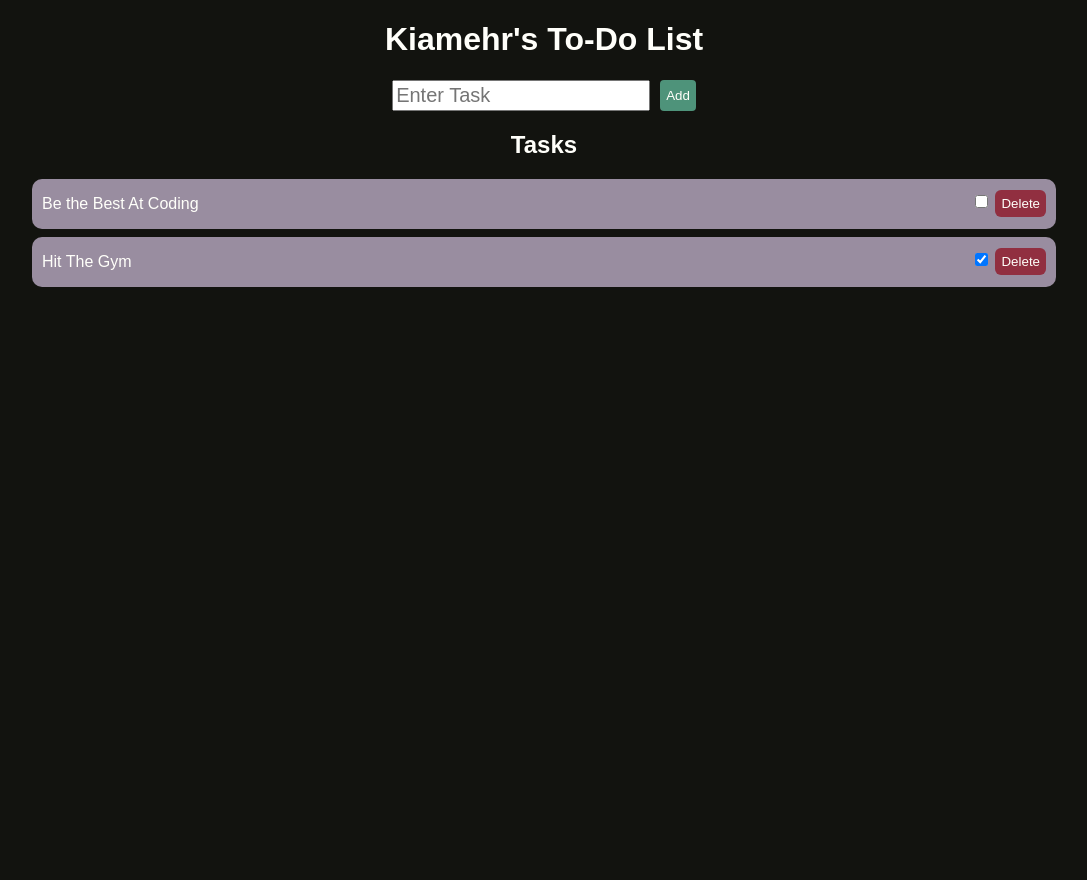
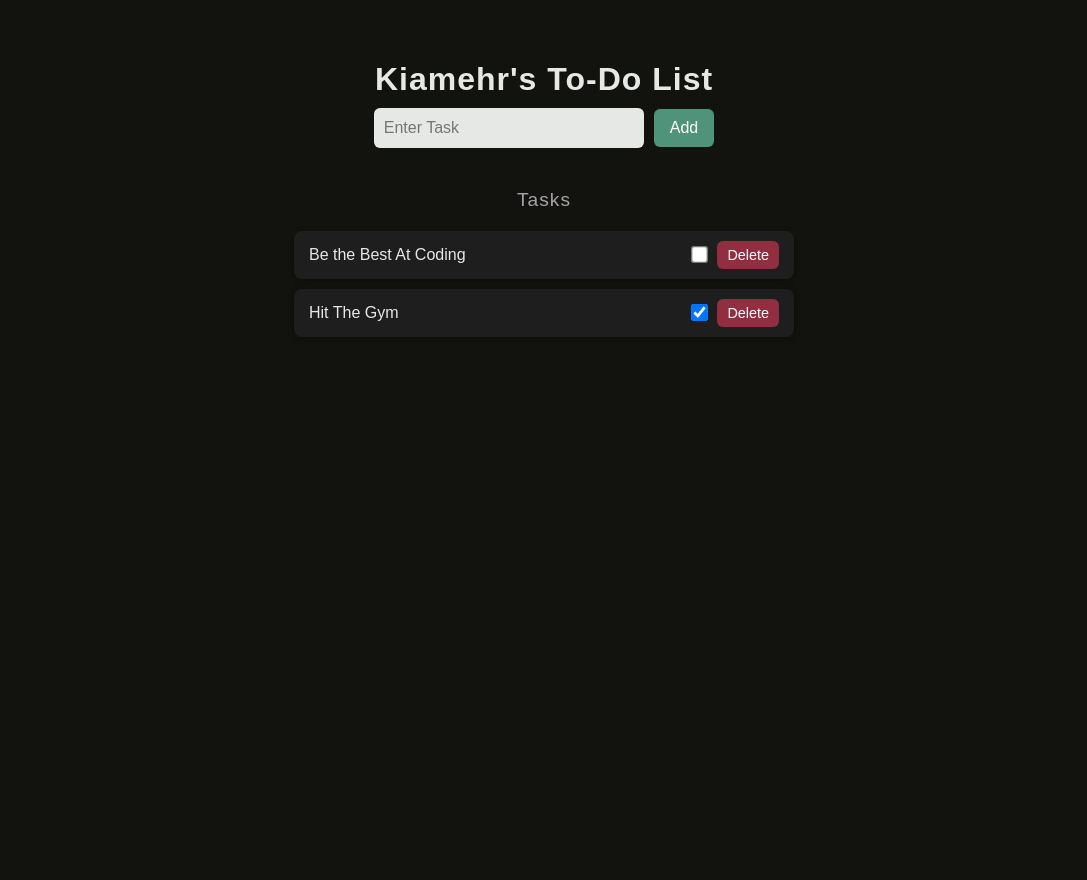
Before and after one commit to kiyamehr/To-DO-List-WIth-Flask, a Flask app: page / in a window 1280 px wide. Shown: the whole page, without its empty margins (96-1183 px from the left). Before the commit the page ends 287 px from the top, so only its background shows below. Run offline with Flask 3, Linux system fonts and the light colour scheme.

Commit message:
imporved CSS Visuals

```diff
--- a/app.py
+++ b/app.py
@@ -1,5 +1,5 @@
 from flask import Flask, render_template, url_for, request, redirect
-from random import randint
+import random
 
 app = Flask(__name__)
 
@@ -19,21 +19,24 @@ tasks = [
 def home():
     if request.method == "POST":
         todo_name = request.form["todo_name"]
-        cur_id = randint(1, 1000)
-        tasks.append({
-            "id" : cur_id,
-            "name" : todo_name,
-            "checked" : False,
-        })
+        cur_id = random.randint(1, 1000)
+        tasks.append(
+            {
+                "id": cur_id,
+                "name": todo_name,
+                "checked": False,
+            }
+        )
 
     return render_template("index.html", tasks=tasks)
+
 
 # <int:todo_id> = its gonna get an integer thats called todo_id \
 # so the checked is for that
 @app.route("/checked<int:todo_id>", methods=["POST"])
 def checked_todo(todo_id):
     for task in tasks:
-        if task['id'] == todo_id:
+        if task["id"] == todo_id:
             task["checked"] = not task["checked"]
             break
 
@@ -42,11 +45,11 @@ def checked_todo(todo_id):
 
 @app.route("/delete<int:todo_id>", methods=["POST"])
 def delete_todo(todo_id):
-    global tasks
     for task in tasks:
         if task["id"] == todo_id:
             tasks.remove(task)
     return redirect(url_for("home"))
 
+
 if __name__ == "__main__":
     app.run(debug=True)
--- a/static/style.css
+++ b/static/style.css
@@ -1,68 +1,118 @@
 body {
-    font-family: "Arial", "Helvetica", "sans-serif";
-    color: #FFFFFA;
+    font-family: "Poppins", "Arial", "Helvetica", sans-serif;
+    color: #fefefe;
     background-color: #12130F;
+    margin: 0;
+    padding: 40px 0;
+    display: flex;
+    flex-direction: column;
+    align-items: center;
+    min-height: 100vh;
 }
 
-button {
-    color: #FFFFFA
+/* Headings */
+h1, h2 {
+    text-align: center;
+    margin-bottom: 20px;
+    color: #E6E8E6;
+    letter-spacing: 1px;
 }
 
-h1, h2{
-    text-align: center;
+h1 {
+    font-size: 2rem;
+    margin-bottom: 10px;
+}
+
+h2 {
+    font-size: 1.2rem;
+    font-weight: 400;
+    color: #A7A2A9;
 }
 
 .input-container {
     display: flex;
     justify-content: center;
-    text-align: center;
-
-    /* space bitween them */
+    align-items: center;
     gap: 10px;
+    margin-bottom: 25px;
 }
 
 #input-todo {
     width: 250px;
-    height: 25px;
-    font-size: 1.25rem;
+    height: 40px;
+    font-size: 1rem;
+    border-radius: 6px;
+    border: none;
+    outline: none;
+    padding: 0 10px;
+    background-color: #E6E8E6;
+    color: #12130F;
+    transition: 0.3s ease;
+}
+
+#input-todo:focus {
+    box-shadow: 0 0 0 3px #4E937A70;
 }
 
 #add-todo {
-    border-radius: 4px;
+    border-radius: 6px;
     border: none;
     background-color: #4E937A;
+    color: #fff;
+    padding: 10px 16px;
+    font-size: 1rem;
     cursor: pointer;
-    transition: 0.5s ease;
+    transition: all 0.3s ease;
 }
-#add-todo:hover{
-    background-color: green;
-    padding: 1.1% 1.1% 1.1% 1.1%;
+
+#add-todo:hover {
+    background-color: #3c7a63;
+    transform: translateY(-2px);
 }
 
 .todo-container {
-    margin: auto;
-    width: 80vw;
-    border-radius: 8px;
+    width: 90%;
+    max-width: 500px;
     display: flex;
     flex-direction: column;
+    gap: 10px;
+}
+
+.todo-items {
+    background-color: #1E1E1E;
+    display: flex;
+    justify-content: space-between;
+    align-items: center;
+    border-radius: 8px;
+    padding: 10px 15px;
+    box-shadow: 0 2px 6px rgba(0,0,0,0.3);
+    transition: transform 0.3s ease, background-color 0.3s ease;
+}
+
+.todo-items:hover {
+    background-color: #2A2A2A;
+    transform: scale(1.01);
+}
+
+/* Task text */
+.todo-items p {
+    margin: 0;
+    font-size: 1rem;
+    color: #E6E8E6;
+}
+
+.todo-items input[type="checkbox"] {
+    transform: scale(1.3);
+    cursor: pointer;
+}
+
+.actions {
+    display: flex;
+    align-items: center;
     gap: 8px;
 }
 
-.todo-items{
-    background-color: #998DA0;
-    display: flex;
-    justify-content: space-between;
-
-    align-items: center;
-
-    border-radius: 10px;
-
-    /* padding for left and right */
-    padding: 0px 10px;
-}
-
-/* form inside actions */
-.actions > form{
+.actions > form {
     display: inline;
 }
 
@@ -70,13 +120,14 @@ h1, h2{
     border-radius: 6px;
     background-color: #912F40;
     border: none;
-    padding: 6px;
+    color: #fff;
+    padding: 6px 10px;
+    font-size: 0.9rem;
     cursor: pointer;
-    transition: 0.5s ease;
-
+    transition: all 0.3s ease;
 }
 
-.actions > form > button:hover{
-    background-color: red;
-    transform: scale(0.99);
+.actions > form > button:hover {
+    background-color: #C0392B;
+    transform: scale(0.97);
 }
```
